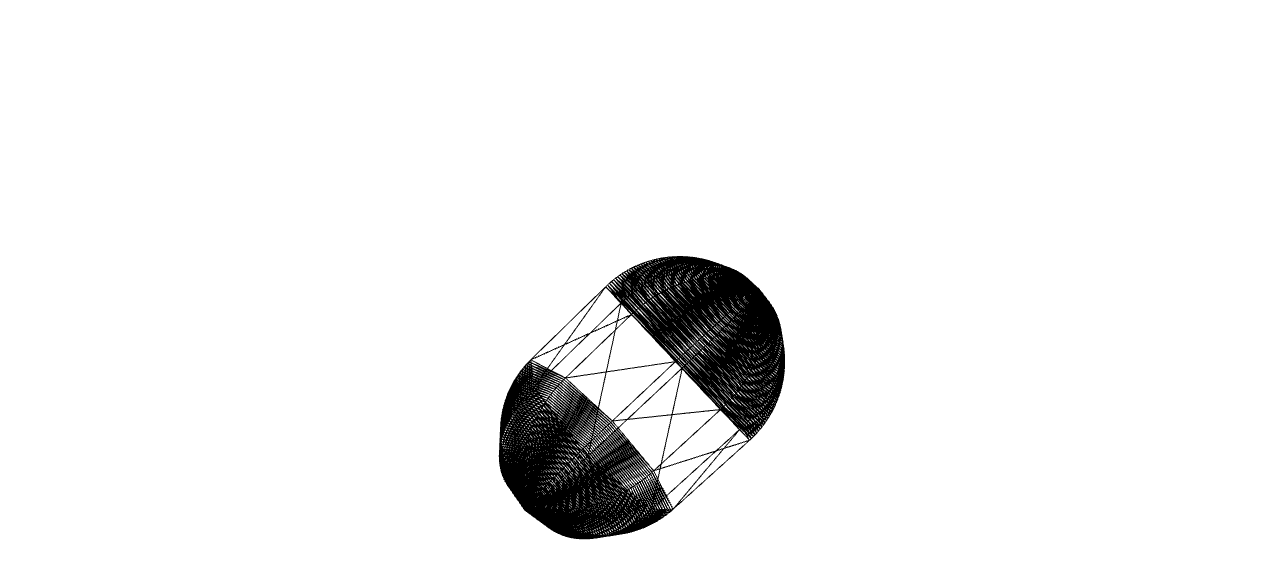
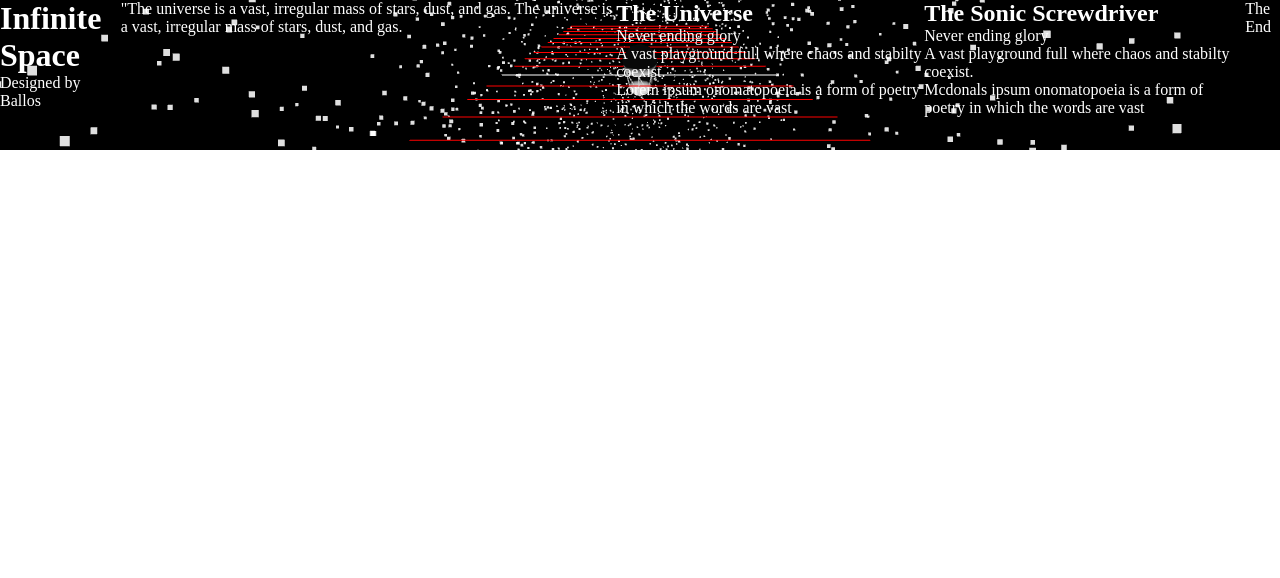
Before and after one commit to michaelballos/scroll-animation, a React (Create React App) app: page / in a window 1280 px wide. Shown: the top 578 px of the page. Built offline with nearby package versions, Linux system fonts and the light colour scheme.

Commit message:
Make
Text absolute

```diff
--- a/src/App.css
+++ b/src/App.css
@@ -1,6 +1,22 @@
 * {
     margin: 0;
     padding: 0;
-    width: 100vw;
-    height: 100vh;
 }
+
+.sceneContainer {
+    background-color: black;
+    background-position: center center;
+    background-size: cover;
+    background-attachment: fixed;
+    background-repeat: no-repeat;
+}
+
+.Text {
+    position: absolute;
+    color: white;
+    top: 0;
+}
+
+.textFlex {
+    display: flex;
+}
--- a/src/App.js
+++ b/src/App.js
@@ -1,12 +1,71 @@
+import { useRef, useLayoutEffect } from 'react'
 import './App.css';
 import Scene from './components/Scene.js'
+import Text from './components/Text.js'
 
 function App() {
+
   return (
-    <div className="App">
+    <>
       <Scene />
-    </div>
+      <Text />
+    </>
   );
 }
 
 export default App;
+
+/**
+ *  checks if DOM is ready to prevent bugs and support SSR
+ */
+const isBrowser = typeof window !== 'undefined'
+
+/**
+ *  gets the current scroll position
+ */
+const getScrollPosition = ({ element, useWindow }) => {
+
+  // check if running in browser else return {x: 0, y: 0} default values
+  if (!isBrowser) return { x: 0, y: 0 }
+
+  /**
+   * checks if user requested scroll position from window or element
+   */
+  const target = element ? element.current : document.body
+
+
+  const position = target.getBoundingClientRect()
+
+  return useWindow
+    ? { x: window.scrollX, y: window.scrollY }
+    : { x: position.left, y: position.top }
+}
+
+const useScrollPosition = (effect, deps, element, useWindow, wait) => {
+  const position = useRef(getScrollPosition({ useWindow }))
+
+  let throttleTimeout = null
+
+  const callBack = () => {
+    const currPos = getScrollPosition({ element, useWindow })
+    effect({ prevPos: position.current, currPos })
+    position.current = currPos
+    throttleTimeout = null
+  }
+
+  useLayoutEffect(() => {
+    const handleScroll = () => {
+      if (wait) {
+        if (throttleTimeout === null) {
+          throttleTimeout = setTimeout(callBack, wait)
+        }
+      } else {
+        callBack()
+      }
+    }
+
+    window.addEventListener('scroll', handleScroll)
+
+    return () => window.removeEventListener('scroll', handleScroll)
+  }, deps)
+}
--- a/src/components/Scene.js
+++ b/src/components/Scene.js
@@ -1,30 +1,59 @@
 import { Canvas, useFrame } from '@react-three/fiber'
-import { OrbitControls } from '@react-three/drei'
+import { OrbitControls, useHelper, Stars } from '@react-three/drei'
 import { useRef } from 'react'
+import { PointLightHelper } from 'three'
 
-const Shape = () => {
+const Capsule = () => {
   const mesh = useRef()
-
   useFrame(() => {
     mesh.current.rotation.x = mesh.current.rotation.z += 0.01
     mesh.current.rotation.y += 0.005
   })
 
-
   return (
     <mesh ref={mesh}>
-      <capsuleGeometry attach="geometry" args={[1, 1, 32]} />
-      <meshLambertMaterial wireframe attach="material" color="red" />
+      <capsuleGeometry attach="geometry" args={[1, 3, 30]} />
+      <meshLambertMaterial wireframe attach="material" color='white' />
     </mesh>
   )
 }
 
+const Lighting = () => {
+  const light = useRef()
+  useHelper(light, PointLightHelper)
+
+  return (
+    <>
+      <ambientLight
+        intensity={0.01}
+      />
+      <pointLight
+        ref={light}
+        position={[0, -25, 10]}
+      />
+    </>
+  )
+}
+
+
 const Scene = () => {
+
   return (
-    <Canvas>
-      <OrbitControls />
-      <Shape />
-    </Canvas>
+    <div className='sceneContainer'>
+      <Canvas
+        camera={{
+          position: [0, 5, 5],
+          fov: 75,
+        }}
+      >
+        <gridHelper
+          args={[20, 20, 'white', 'red']}
+        />
+        <Stars />
+        <Lighting />
+        <Capsule />
+      </Canvas>
+    </div>
   )
 }
 
--- /dev/null
+++ b/src/components/Text.js
@@ -0,0 +1,49 @@
+const Text = () => {
+  return (
+    <div className="Text">
+      <div className="textFlex">
+        <header>
+          <h1>Infinite Space</h1>
+          <p>Designed by Ballos</p>
+        </header>
+
+        <blockquote>
+          <p>
+            "The universe is a vast, irregular mass of stars, dust, and gas. The
+            universe is a vast, irregular mass of stars, dust, and gas.
+          </p>
+        </blockquote>
+
+        <section>
+          <h2>The Universe</h2>
+          <p>Never ending glory</p>
+
+          <p>A vast playground full where chaos and stabilty coexist.</p>
+
+          <p>
+            Lorem ipsum onomatopoeia is a form of poetry in which the words are
+            vast
+          </p>
+        </section>
+
+        <section>
+          <h2>The Sonic Screwdriver</h2>
+          <p>Never ending glory</p>
+
+          <p>A vast playground full where chaos and stabilty coexist.</p>
+
+          <p>
+            Mcdonals ipsum onomatopoeia is a form of poetry in which the words
+            are vast
+          </p>
+        </section>
+
+        <blockquote>
+          <p>The End</p>
+        </blockquote>
+      </div>
+    </div>
+  );
+};
+
+export default Text;
```
